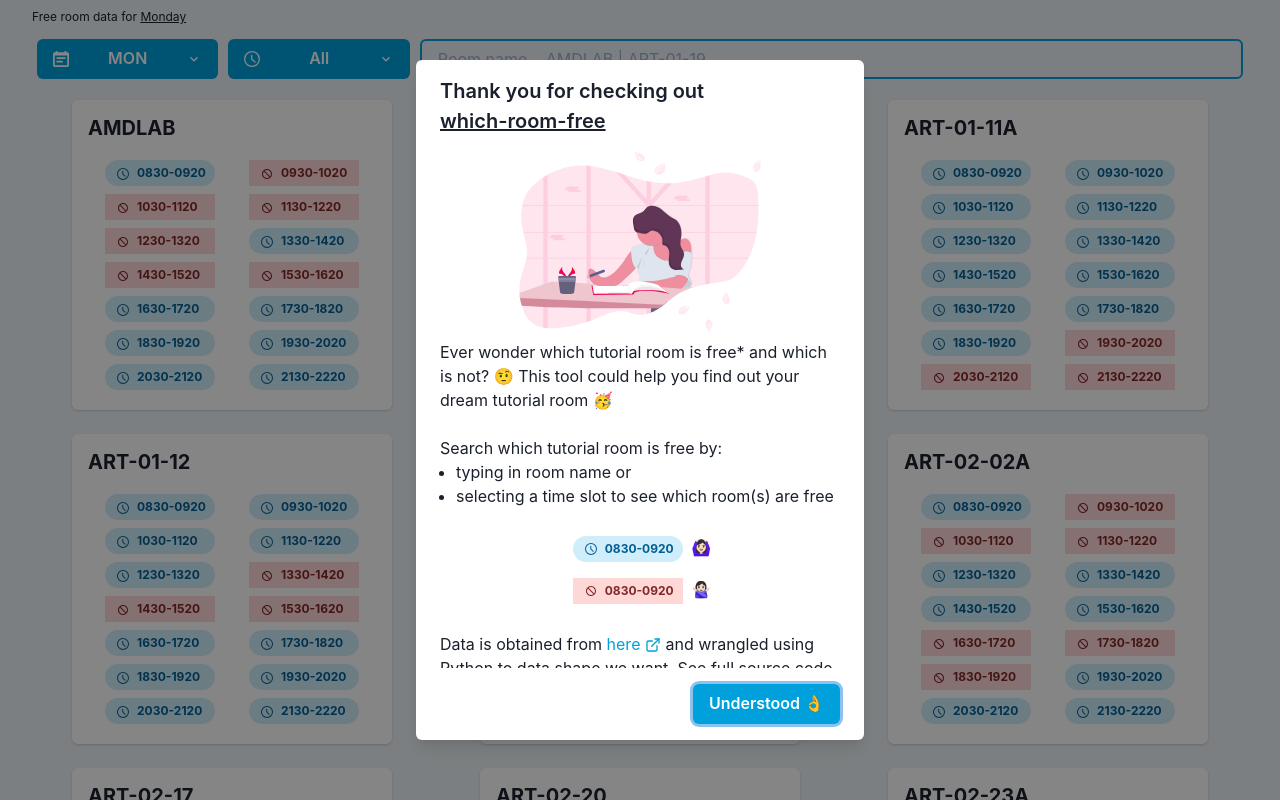
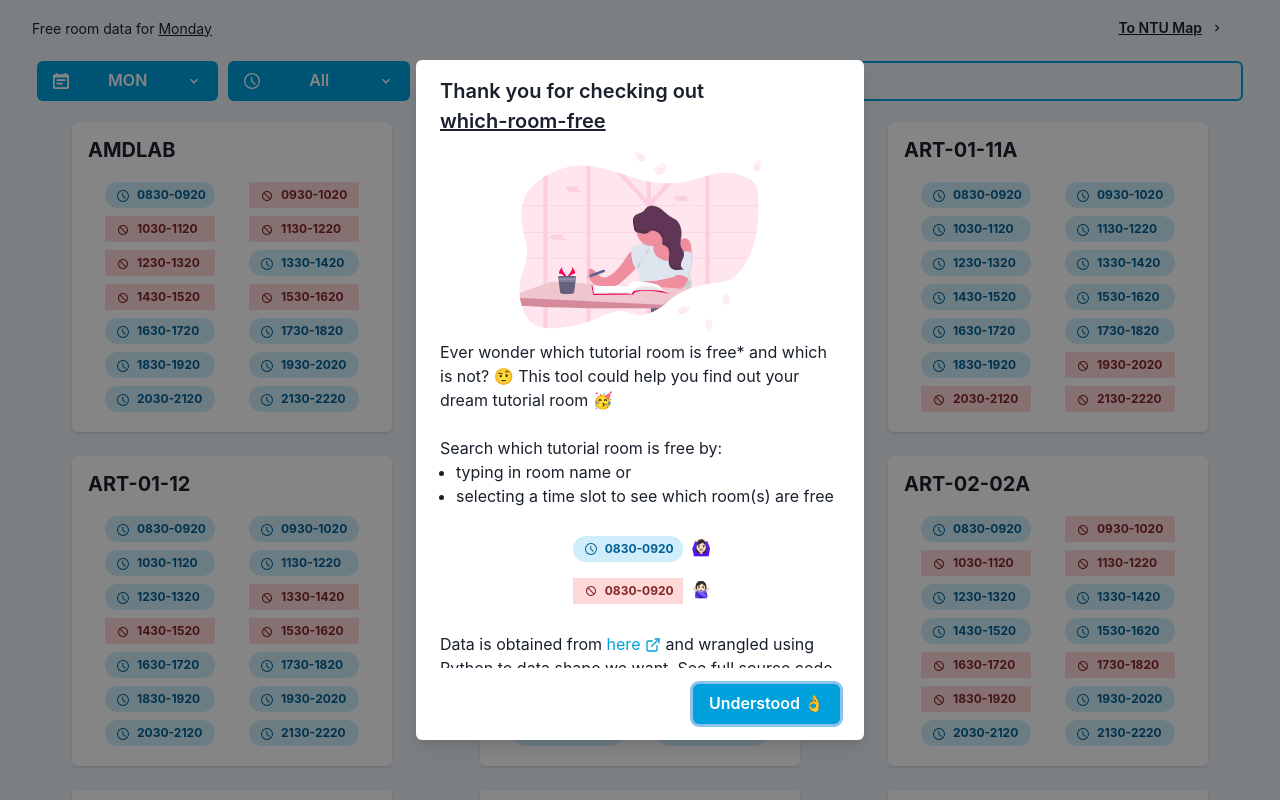
Before and after one commit to OkkarMin/where-to-mug, a Next.js app: page / in a window 1280 px wide. Shown: the top 800 px of the page. Built offline with nearby package versions, Linux system fonts and the light colour scheme.

Commit message:
feat: :sparkles: Add scroll to top button

```diff
--- a/src/components/Main.tsx
+++ b/src/components/Main.tsx
@@ -1,9 +1,11 @@
 import { ChangeEvent, FC, useState } from "react";
-import { Box, Flex, Spacer, Text } from "@chakra-ui/react";
+import { Button, Flex, Spacer, Text, Link, Box } from "@chakra-ui/react";
+import { ChevronRightIcon } from "@chakra-ui/icons";
 
 import { DisclaimerModel } from "./DisclaimerModel";
 import { FreeRoomsCardList } from "./FreeRoomsCardList";
 import { FilterOptions } from "./FilterOptions";
+import ScrollArrow from "../components/autoScrollTop/ScrollArrow";
 
 const fullDayList = {
   MON: "Monday",
@@ -27,14 +29,24 @@ export const Main = () => {
   return (
     <Flex direction="column" w="full" h="auto" minH="100vh" bg="gray.100">
       <DisclaimerModel />
-      <Box mt="2" ml={["4", "8"]} align="flex-start">
-        <Text fontSize="xs">
+      <Flex mt="2" ml={["4", "8"]} justify="space-between" align="center">
+        <Text fontSize="sm">
           Free room data for{" "}
           <span style={{ textDecoration: "underline" }}>
             {fullDayList[day]}
           </span>
         </Text>
-      </Box>
+        <Link href="https://maps.ntu.edu.sg/" isExternal>
+          <Button
+            rightIcon={<ChevronRightIcon />}
+            fontSize="sm"
+            textDecoration="underline"
+            marginRight={["", "10"]}
+          >
+            To NTU Map
+          </Button>
+        </Link>
+      </Flex>
       <FilterOptions
         searchText={searchText}
         handleSearchTextChange={handleSearchTextChange}
@@ -48,6 +60,10 @@ export const Main = () => {
         timeSlot={timeSlot}
         stringDay={day}
       />
+      <Box position="fixed" bottom={["3", "5"]} right={["3", "5"]}>
+        <ScrollArrow />
+      </Box>
+
       <Spacer />
       <Text textAlign="center" fontSize="xs" py="4">
         2021 © Okkar
--- /dev/null
+++ b/src/components/autoScrollTop/ScrollArrow.js
@@ -0,0 +1,45 @@
+import React, { useState, useEffect } from "react";
+import { FaArrowCircleUp } from "react-icons/fa";
+import { Circle, Flex, Spacer, Text, Link, Box } from "@chakra-ui/react";
+
+const ScrollArrow = () => {
+  const [showScroll, setShowScroll] = useState(false);
+
+  const checkScrollTop = () => {
+    if (!showScroll && window.pageYOffset > 400) {
+      setShowScroll(true);
+    } else if (showScroll && window.pageYOffset <= 400) {
+      setShowScroll(false);
+    }
+  };
+
+  const scrollTop = () => {
+    window.scrollTo({ top: 0, behavior: "smooth" });
+  };
+
+  useEffect(() => {
+    window.addEventListener("scroll", checkScrollTop);
+  }, [showScroll]);
+
+  return (
+    <Circle
+      className="scrollTop"
+      style={{ display: showScroll ? "flex" : "none" }}
+      //size="128px"
+      backgroundColor="#ffff"
+    >
+      <FaArrowCircleUp
+        //className="scrollTop"
+        onClick={scrollTop}
+        style={{
+          //height: 40,
+          //display: showScroll ? "flex" : "none",
+          fontSize: "50px",
+          color: "#48cae4",
+        }}
+      />
+    </Circle>
+  );
+};
+
+export default ScrollArrow;
```
